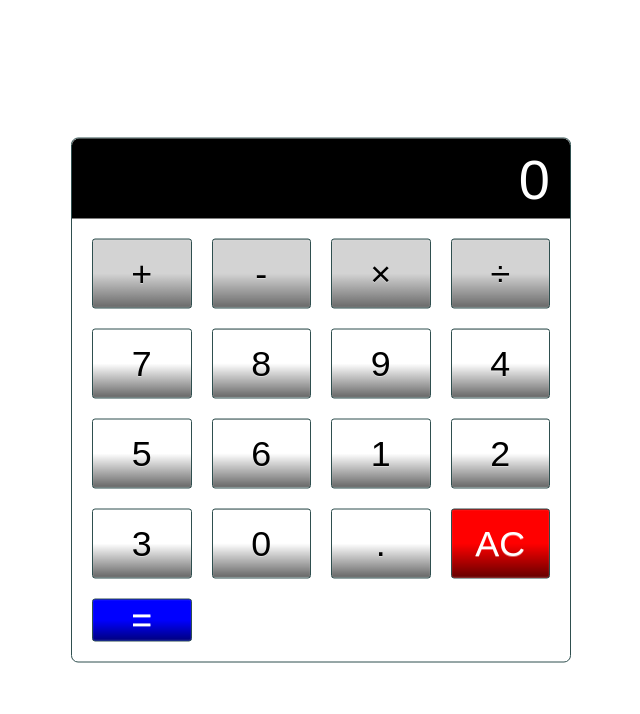
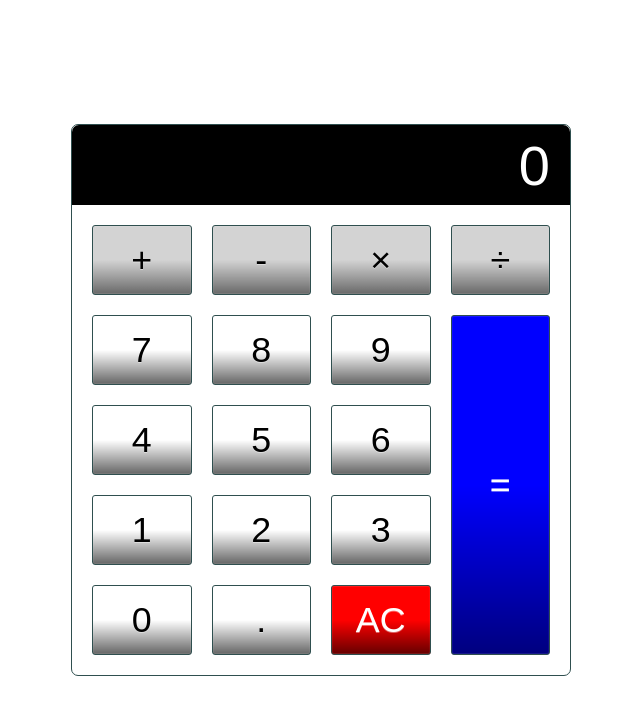
Before and after one commit to ghvp/JavaScript-Projects, a plain HTML site: page JavaScript Projects/calculator.html in a window 1280 px wide. Shown: the whole page, without its empty margins (319-959 px from the left). Drawn offline with Linux system fonts and the light colour scheme.

Commit message:
Fixed CSS syntax error

```diff
--- a/JavaScript Projects/CSS/Calculator_CSS.css
+++ b/JavaScript Projects/CSS/Calculator_CSS.css
@@ -69,7 +69,7 @@ button:hover {
     border-color: darkslategray;
     color: #fff;
     height: 100%;
-    grid-area: 2/4/6/5/;
+    grid-area: 2/4/6/5;
 }
 
 .equal-sign:hover {
```
